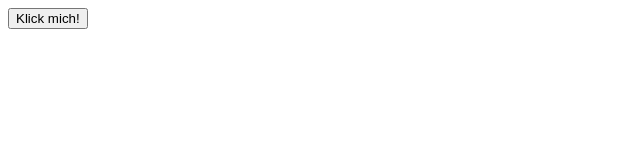
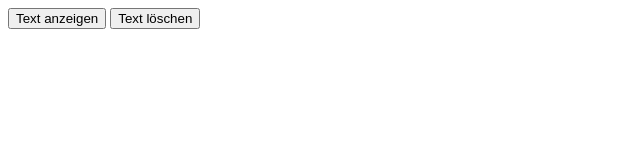
Before and after one commit to SebastianTechstarter/March2025, a plain HTML site: page HA-2025-03-04/index.html in a window 1280 px wide. Shown: the whole page, without its empty margins (0-640 px from the left). Drawn offline with Linux system fonts and the light colour scheme.

Commit message:
Update index.html

```diff
--- a/HA-2025-03-04/index.html
+++ b/HA-2025-03-04/index.html
@@ -9,10 +9,16 @@
             let textfeld = document.getElementById("textfeld");
             textfeld.innerHTML="Button wurde betätigt"
         }
+
+        function deleteText(){
+            let textfeld = document.getElementById("textfeld");
+            textfeld.innerHTML = "";
+        }
     </script>
 </head>
 <body>
-    <button onclick="buttonClicked()">Klick mich!</button>
+    <button onclick="buttonClicked()">Text anzeigen</button>
+    <button onclick="deleteText()">Text löschen</button>
     <h1 id="textfeld"></h1>
 </body>
 </html>
```
